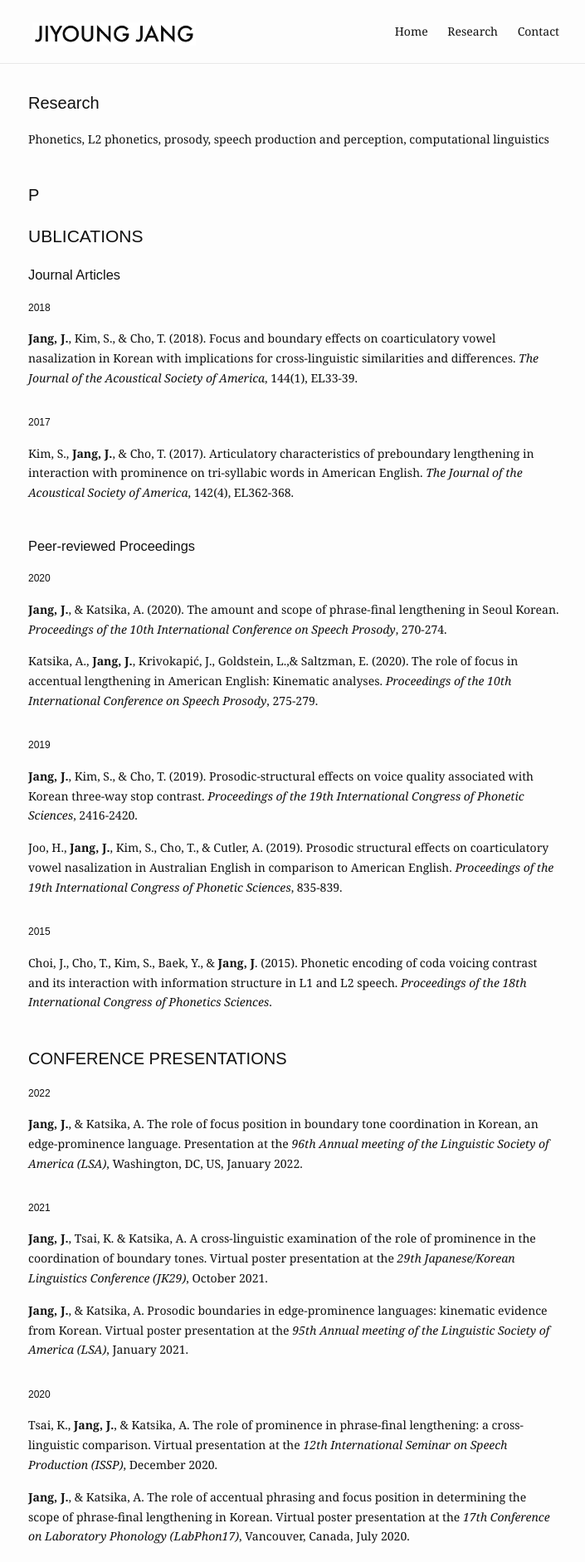
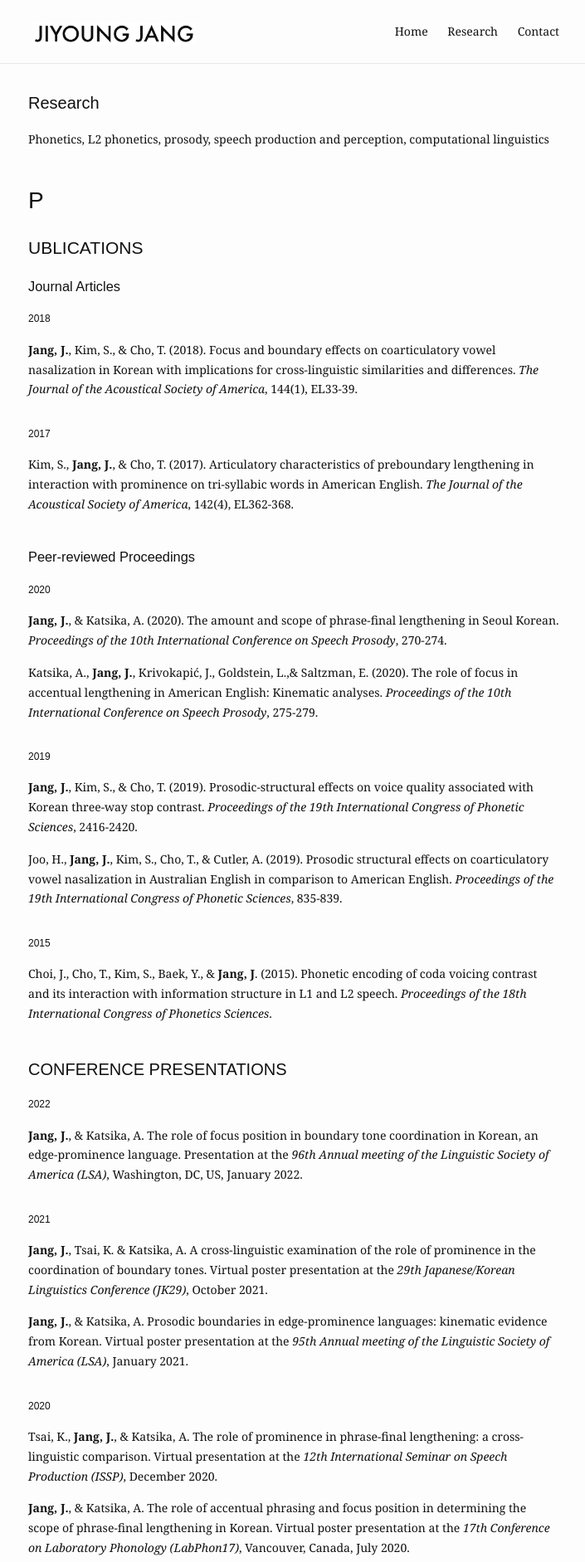
Before and after one commit to jiyoungj/jiyoungj.github.io, a Jekyll site: the page built from research.md, in a window 1280 px wide. Shown: the top 1883 px of the page at 83% size, without its empty margins (286-991 px from the left). Built offline with Jekyll 4.4.1, drawn with Linux system fonts in a browser that asks for light colours.

Commit message:
Update research.md

```diff
--- a/research.md
+++ b/research.md
@@ -9,7 +9,7 @@ Phonetics, L2 phonetics, prosody, speech production and perception, computationa
 
 <h6 style="font-size:5px"><br></h6>
 
-<h1 class="page-heading">P<h2>UBLICATIONS</h2></h1>
+<h1>P<h2>UBLICATIONS</h2></h1>
  <h3>Journal Articles</h3>
   <h4>2018</h4>
 
```
